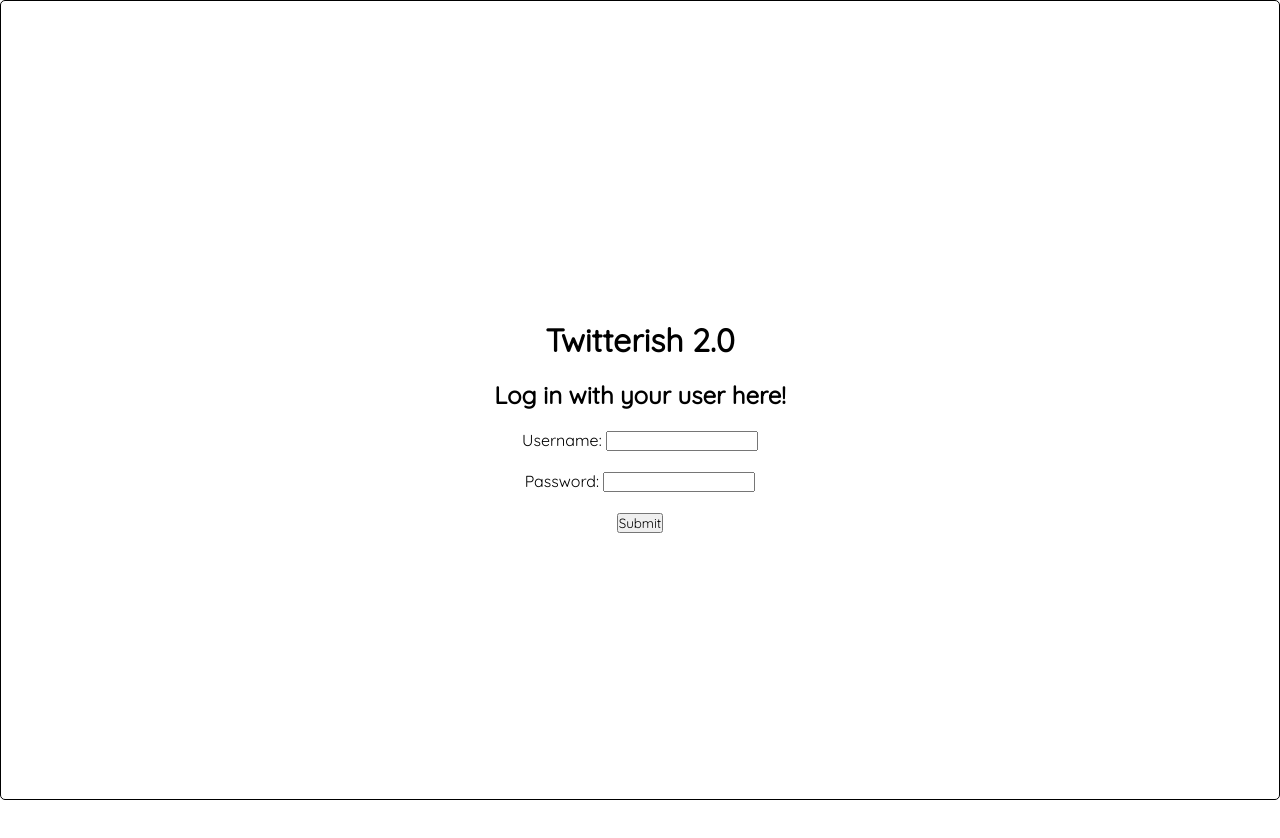
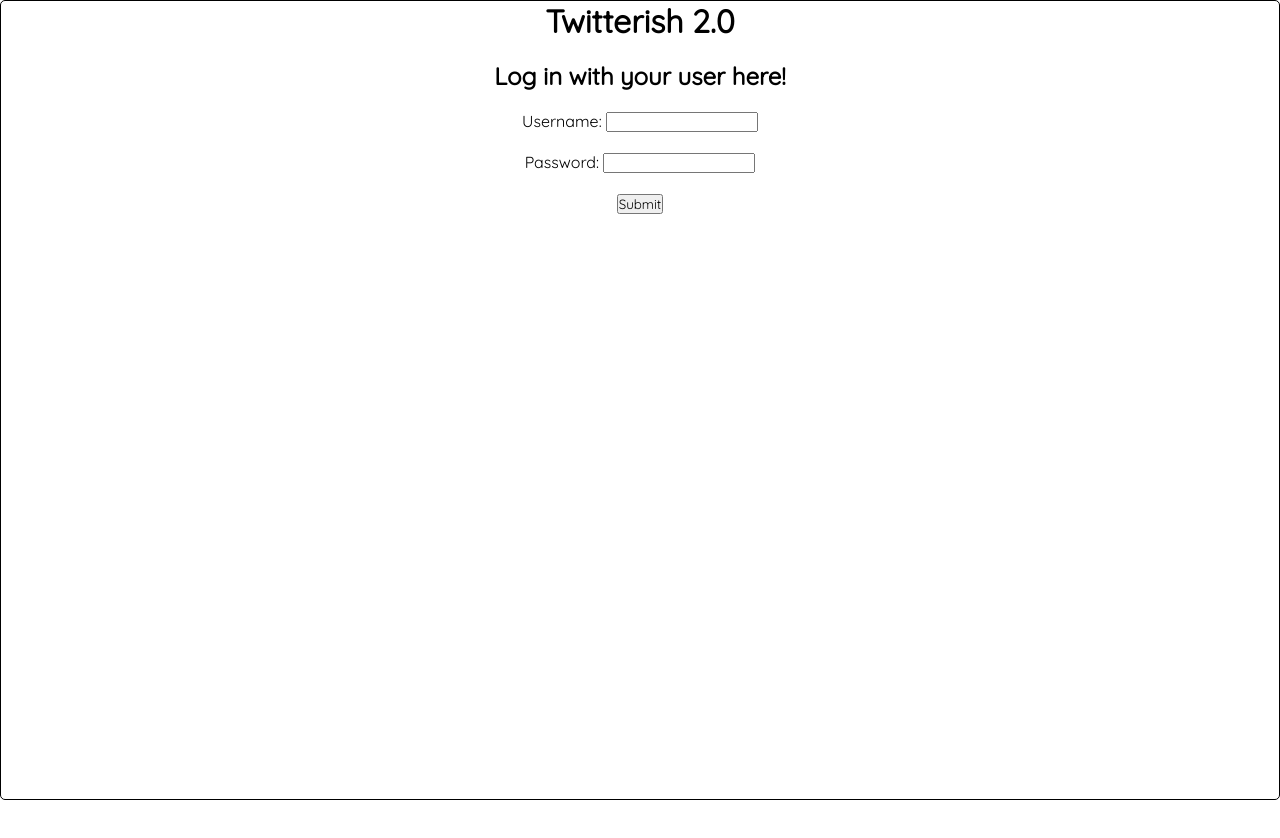
Before and after one commit to FloatingIntegers/twitterish2.0, a website: page public/index.html in a window 1280 px wide. After the commit the page ends 800 px from the top, so only its background shows below. Drawn offline with Linux system fonts and the light colour scheme; files that its build step writes are made by us from their sources; no server answers.

Commit message:
Fixes some frontend issues

```diff
--- a/public/index.html
+++ b/public/index.html
@@ -9,7 +9,7 @@
   <body>
     <div id="start-page">
       <div id="form-container">
-        <div id="form">
+        <div id="form-style">
           <h1>Twitterish 2.0</h1>
           <h2>Log in with your user here!</h2>
             Username:
```
